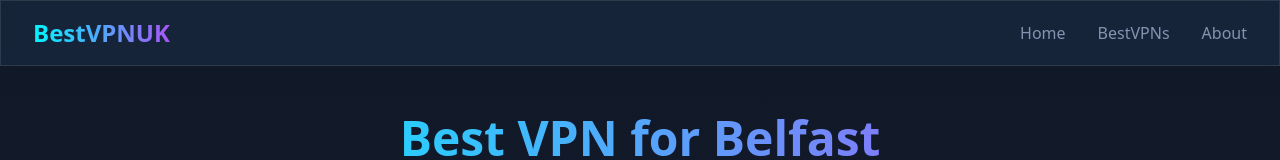
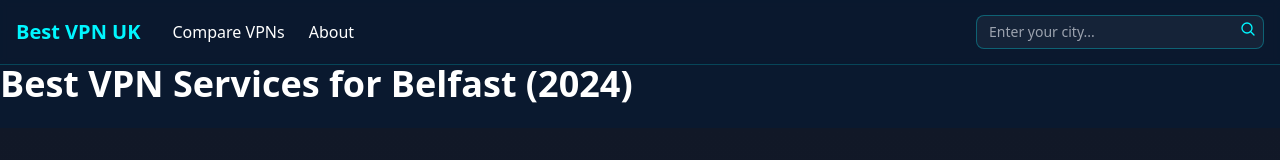
Before and after one commit to GergulasBalint/bestvpn, a React (Vite) app: page /city/belfast in a window 1280 px wide. Shown: the top 160 px of the page. Built offline with nearby package versions, Linux system fonts and the light colour scheme.

Commit message:
searchbar on navbar

```diff
--- a/src/components/CitySearch.tsx
+++ b/src/components/CitySearch.tsx
@@ -1,36 +1,61 @@
-import React, { useState } from 'react';
+import { useState } from 'react';
 import { useNavigate } from 'react-router-dom';
+import { getAllCityNames } from '../data/cityData';
 
-const CitySearch: React.FC = () => {
+interface CitySearchProps {
+  variant?: 'default' | 'compact';
+}
+
+const CitySearch: React.FC<CitySearchProps> = ({ variant = 'default' }) => {
   const [searchTerm, setSearchTerm] = useState('');
   const navigate = useNavigate();
 
   const handleSubmit = (e: React.FormEvent) => {
     e.preventDefault();
     if (searchTerm.trim()) {
-      // Convert to URL-friendly format and navigate
-      const formattedCity = searchTerm.trim()
-        .toLowerCase()
-        .replace(/\s+/g, '-');
-      navigate(`/city/${formattedCity}`);
+      navigate(`/city/${searchTerm.toLowerCase().trim()}`);
+      setSearchTerm('');
     }
   };
 
+  const isCompact = variant === 'compact';
+
   return (
-    <form onSubmit={handleSubmit} className="max-w-md mx-auto">
+    <form onSubmit={handleSubmit} className={`w-full ${isCompact ? '' : 'max-w-md mx-auto'}`}>
       <div className="relative">
         <input
           type="text"
           value={searchTerm}
           onChange={(e) => setSearchTerm(e.target.value)}
           placeholder="Enter your city..."
-          className="w-full px-4 py-2 text-gray-900 bg-white border rounded-lg focus:outline-none focus:ring-2 focus:ring-cyber-blue"
+          className={`
+            w-full bg-white/5 border border-cyber-blue/30
+            rounded-lg focus:ring-2 focus:ring-cyber-blue
+            focus:border-transparent outline-none
+            ${isCompact ? 'py-1.5 px-3 text-sm' : 'py-3 px-4 text-lg'}
+          `}
         />
         <button
           type="submit"
-          className="absolute right-2 top-1/2 transform -translate-y-1/2 px-4 py-1 bg-cyber-blue text-white rounded hover:bg-blue-600"
+          className={`
+            absolute right-2 text-cyber-blue hover:text-cyber-blue/80
+            ${isCompact ? 'top-1.5' : 'top-3'}
+          `}
         >
-          Search
+          <svg
+            xmlns="http://www.w3.org/2000/svg"
+            fill="none"
+            viewBox="0 0 24 24"
+            strokeWidth={2}
+            stroke="currentColor"
+            className={`${isCompact ? 'w-4 h-4' : 'w-6 h-6'}`}
+          >
+            <path
+              strokeLinecap="round"
+              strokeLinejoin="round"
+              d="M21 21l-5.197-5.197m0 0A7.5 7.5 0 105.196 5.196a7.5 7.5 0 0010.607 10.607z"
+            />
+          </svg>
         </button>
       </div>
     </form>
--- a/src/components/Layout.tsx
+++ b/src/components/Layout.tsx
@@ -1,5 +1,6 @@
 import React, { ReactNode } from 'react';
 import { Link } from 'react-router-dom';
+import CitySearch from './CitySearch';
 
 interface LayoutProps {
   children: ReactNode;
@@ -7,31 +8,32 @@ interface LayoutProps {
 
 const Layout: React.FC<LayoutProps> = ({ children }) => {
   return (
-    <div className="min-h-screen bg-cyber-dark">
-      <nav className="glass-effect sticky top-0 z-50">
-        <div className="max-w-7xl mx-auto px-4 sm:px-6 lg:px-8">
+    <div className="min-h-screen bg-cyber-dark text-white">
+      <nav className="bg-cyber-dark/90 backdrop-blur-sm fixed w-full z-50 border-b border-cyber-blue/20">
+        <div className="max-w-7xl mx-auto px-4">
           <div className="flex items-center justify-between h-16">
-            <div className="flex-shrink-0">
-              <Link to="/" className="text-2xl font-bold bg-gradient-to-r from-cyber-blue to-purple-500 text-transparent bg-clip-text">
-                BestVPNUK
+            <div className="flex items-center gap-8">
+              <Link to="/" className="text-cyber-blue font-bold text-xl">
+                Best VPN UK
               </Link>
+              <div className="hidden md:flex items-center gap-6">
+                <Link to="/best-vpns" className="hover:text-cyber-blue transition-colors">
+                  Compare VPNs
+                </Link>
+                <Link to="/about" className="hover:text-cyber-blue transition-colors">
+                  About
+                </Link>
+              </div>
             </div>
-            <div className="flex space-x-8">
-              <Link to="/" className="text-cyber-gray hover:text-cyber-blue transition-colors">
-                Home
-              </Link>
-              <Link to="/best-vpns" className="text-cyber-gray hover:text-cyber-blue transition-colors">
-                BestVPNs
-              </Link>
-              <Link to="/about" className="text-cyber-gray hover:text-cyber-blue transition-colors">
-                About
-              </Link>
+
+            <div className="hidden md:block w-72">
+              <CitySearch variant="compact" />
             </div>
           </div>
         </div>
       </nav>
 
-      <main className="container mx-auto">
+      <main className="pt-16">
         {children}
       </main>
 
--- a/src/components/SEO.tsx
+++ b/src/components/SEO.tsx
@@ -3,39 +3,56 @@ import { Helmet } from 'react-helmet';
 interface SEOProps {
   title: string;
   description: string;
+  keywords: string;
   canonicalUrl?: string;
-  keywords?: string;
+  imageUrl?: string;
 }
 
 const SEO: React.FC<SEOProps> = ({
   title,
   description,
-  canonicalUrl = 'https://bestvpnuk.com', // Replace with your actual domain
-  keywords
+  keywords,
+  canonicalUrl,
+  imageUrl = '/images/default-vpn-hero.jpg' // Add a default hero image
 }) => {
+  const siteUrl = 'https://yourdomain.com'; // Replace with your actual domain
+
   return (
     <Helmet>
-      {/* Basic meta tags */}
       <title>{title}</title>
       <meta name="description" content={description} />
-      {keywords && <meta name="keywords" content={keywords} />}
-      <link rel="canonical" href={canonicalUrl} />
+      <meta name="keywords" content={keywords} />
+      <link rel="canonical" href={canonicalUrl || `${siteUrl}${window.location.pathname}`} />
 
-      {/* Open Graph meta tags */}
+      {/* Open Graph / Facebook */}
+      <meta property="og:type" content="website" />
       <meta property="og:title" content={title} />
       <meta property="og:description" content={description} />
-      <meta property="og:type" content="website" />
-      <meta property="og:url" content={canonicalUrl} />
-      <meta property="og:site_name" content="Best VPN UK" />
+      <meta property="og:image" content={`${siteUrl}${imageUrl}`} />
 
-      {/* Twitter Card meta tags */}
+      {/* Twitter */}
       <meta name="twitter:card" content="summary_large_image" />
       <meta name="twitter:title" content={title} />
       <meta name="twitter:description" content={description} />
+      <meta name="twitter:image" content={`${siteUrl}${imageUrl}`} />
 
-      {/* Additional SEO meta tags */}
-      <meta name="robots" content="index, follow" />
-      <meta name="language" content="English" />
+      {/* Schema.org markup for Google */}
+      <script type="application/ld+json">
+        {JSON.stringify({
+          "@context": "https://schema.org",
+          "@type": "WebPage",
+          "name": title,
+          "description": description,
+          "publisher": {
+            "@type": "Organization",
+            "name": "Your Site Name",
+            "logo": {
+              "@type": "ImageObject",
+              "url": `${siteUrl}/logo.png`
+            }
+          }
+        })}
+      </script>
     </Helmet>
   );
 };
--- a/src/pages/CityVPN.tsx
+++ b/src/pages/CityVPN.tsx
@@ -14,15 +14,31 @@ const CityVPN: React.FC = () => {
 
   let city = getCity(cityName) || generateCityData(cityName);
   const formattedCityName = cityName.charAt(0).toUpperCase() + cityName.slice(1);
+  const currentYear = new Date().getFullYear();
+
+  // Create rich SEO-friendly title variations
+  const title = `Best VPN for ${formattedCityName} (${currentYear}) - Top Rated VPN Services`;
+  const description = `Find the fastest and most secure VPN services for ${formattedCityName}. ` +
+    `Compare features, prices, and performance of top VPN providers. Get exclusive deals and ` +
+    `expert recommendations for ${formattedCityName} users.`;
+  const keywords = `VPN ${formattedCityName}, best VPN ${formattedCityName}, ` +
+    `fastest VPN ${formattedCityName}, secure VPN ${formattedCityName}, ` +
+    `${formattedCityName} VPN service, VPN providers ${formattedCityName}`;
 
   return (
     <>
       <SEO
-        title={`Best VPN for ${formattedCityName} - Top VPN Services (${new Date().getFullYear()})`}
-        description={`Find the best VPN services for ${formattedCityName}. Compare speeds, features, and prices of top VPN providers for optimal performance in ${formattedCityName}.`}
-        keywords={`VPN ${formattedCityName}, best VPN ${formattedCityName}, fastest VPN ${formattedCityName}`}
+        title={title}
+        description={description}
+        keywords={keywords}
+        imageUrl="/images/vpn-city-hero.jpg"
       />
-      <CityVPNGuide city={city} />
+      <div className="city-vpn-content">
+        <h1 className="text-4xl font-bold mb-6">
+          Best VPN Services for {formattedCityName} ({currentYear})
+        </h1>
+        <CityVPNGuide city={city} />
+      </div>
     </>
   );
 };
```
